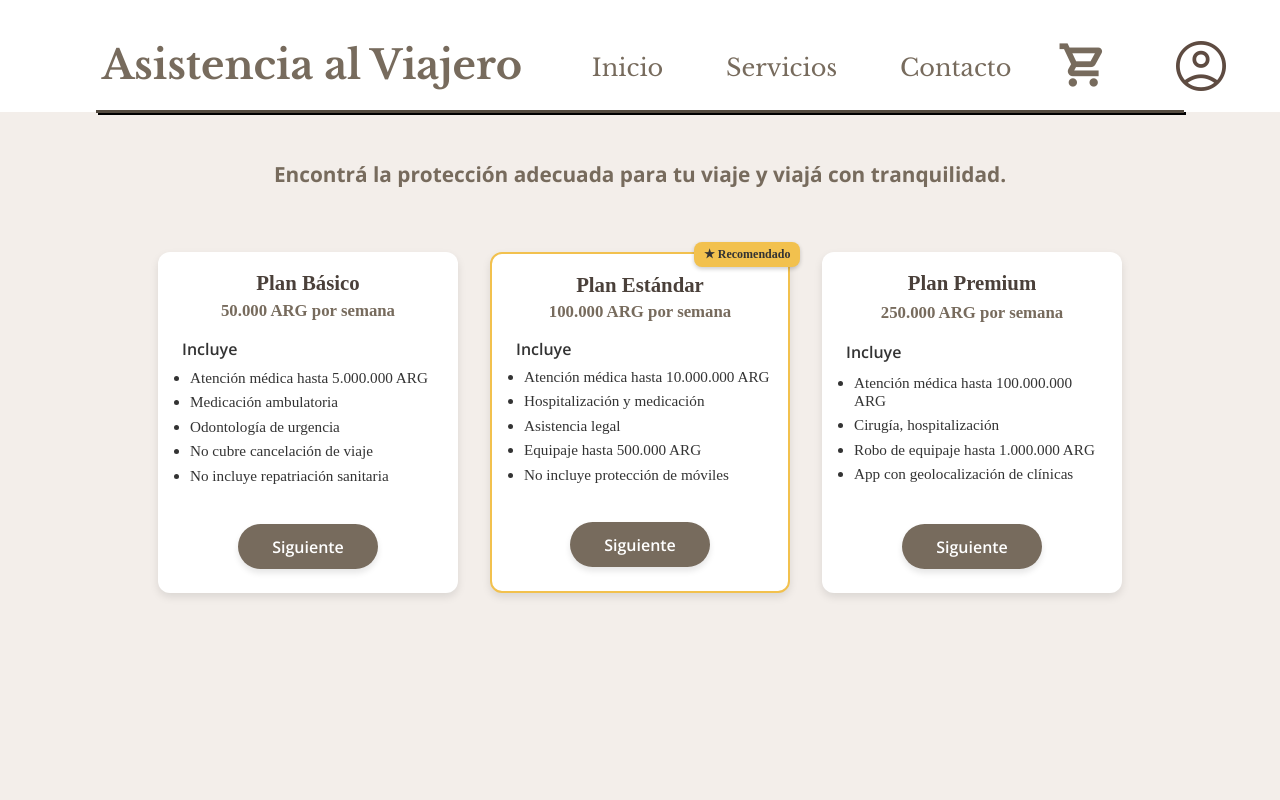
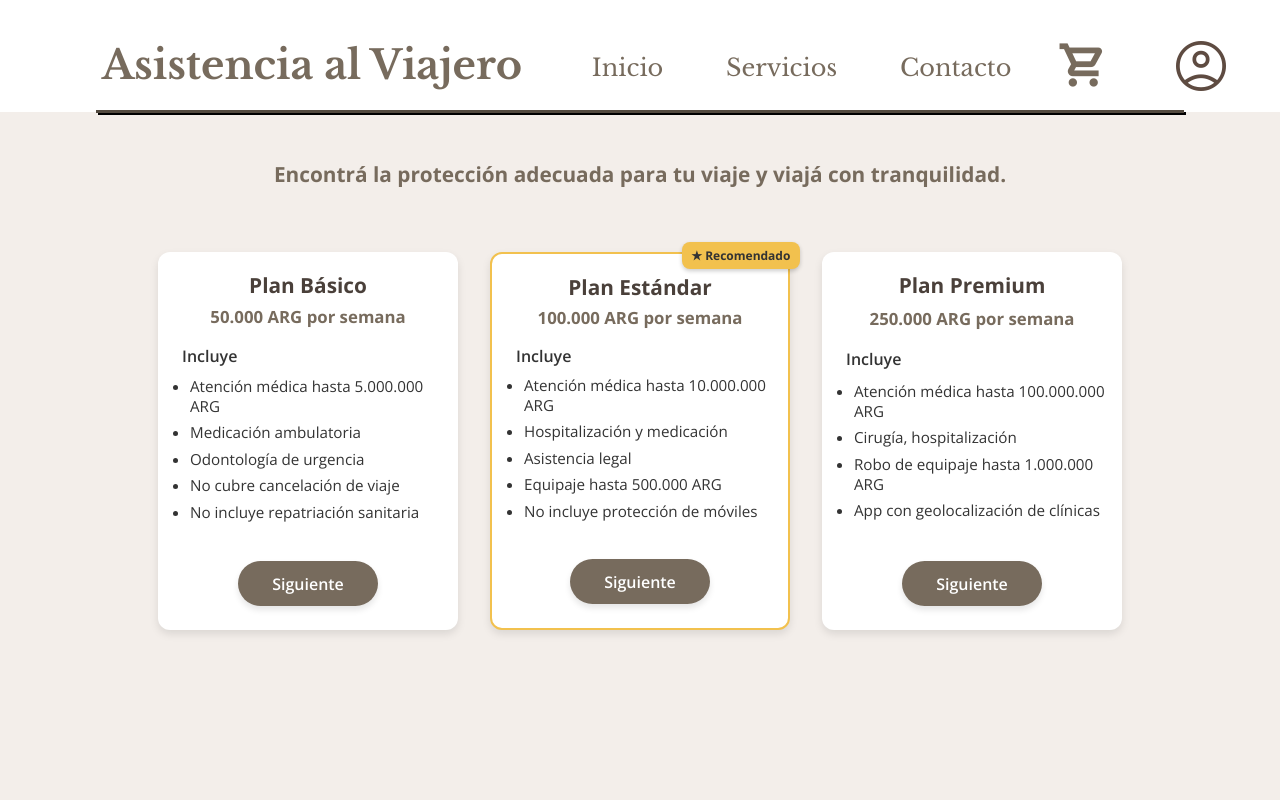
Before and after one commit to juanMarcosChalu/olimpiada-grupo-A, a React (Vite) app in the folder frontend/: page /asistencia in a window 1280 px wide. Shown: the top 800 px of the page. Built offline with nearby package versions, Linux system fonts and the light colour scheme; no server answers.

Commit message:
2.2.0
arreglo de las tipografias, y de las cards en alojamientos

```diff
--- a/frontend/src/components/sections/asistenciaViajero/asistencia.module.css
+++ b/frontend/src/components/sections/asistenciaViajero/asistencia.module.css
@@ -28,6 +28,7 @@
   background-color: white;
   width: 300px;
   min-height: auto;
+  font-family: "Open Sans", sans-serif;
   border-radius: 12px;
   padding: 1.2rem 1rem 1.5rem;
   box-shadow: 0 4px 8px rgba(0, 0, 0, 0.1);
--- a/frontend/src/styles/Alojamientos.css
+++ b/frontend/src/styles/Alojamientos.css
@@ -93,6 +93,7 @@
   box-shadow: 0 4px 12px rgba(0, 0, 0, 0.1);
   text-align: left;
   border-radius: 0;
+  height: fit-content;
 }
 
 .carousel-container {
```
